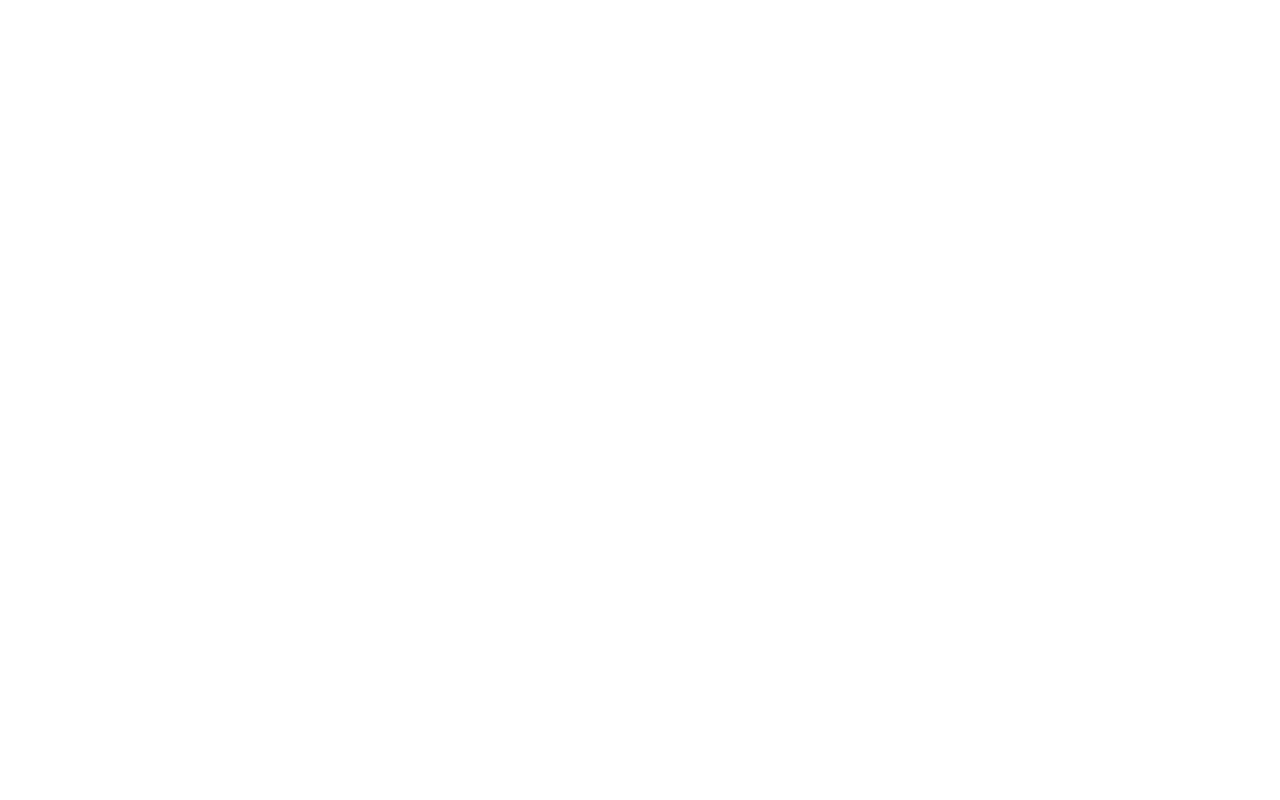
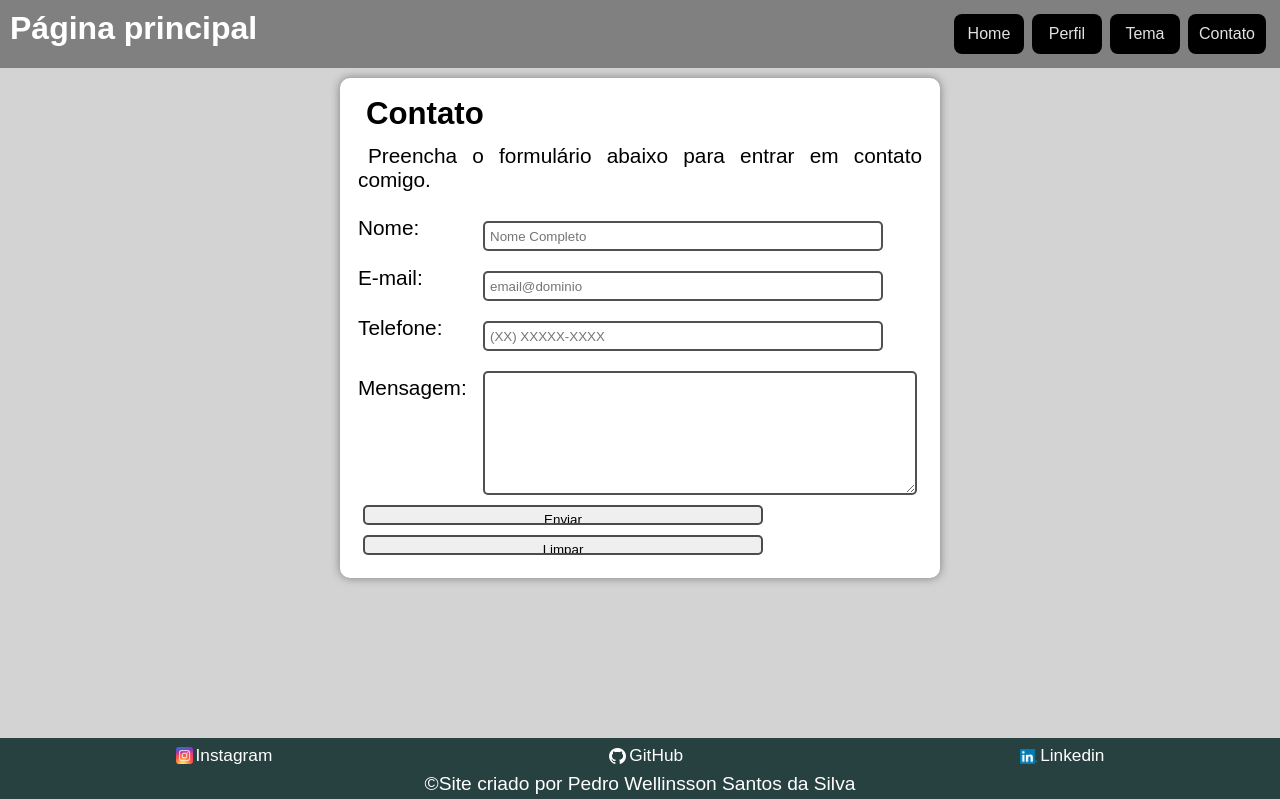
Before and after one commit to pwellinsson/work_monitor, a plain HTML site: page form/form.html in a window 1280 px wide. Drawn offline with Linux system fonts and the light colour scheme.

Commit message:
Insert a some of all

```diff
--- a/form/form.html
+++ b/form/form.html
@@ -0,0 +1,158 @@
+<!DOCTYPE html>
+<html lang="pt-br">
+  <head>
+    <meta charset="UTF-8" />
+    <meta name="viewport" content="width=device-width, initial-scale=1.0" />
+    <title>Formulário</title>
+    <link rel="stylesheet" href="../styles/style.css" />
+    <link
+      rel="stylesheet"
+      href="../styles/tablet.css"
+      media="screen and (min-width: 600px)"
+    />
+    <link
+      href="https://fonts.googleapis.com/icon?family=Material+Icons"
+      rel="stylesheet"
+    />
+    <style>
+      main {
+        font-size: 1.3em;
+        max-width: 600px;
+        height: 500px;
+      }
+
+      article {
+        display: grid;
+        height: 100%;
+        /* grid-template-columns: repeat(2, 1fr); */
+        /* grid-template-rows: repeat(3, auto); */
+        grid-template-rows: 30px 70px auto;
+        grid-column-gap: 10px;
+        grid-row-gap: 10px;
+      }
+
+      form {
+        display: grid;
+        /* grid-template-columns: 110px auto; */
+        grid-template-rows: auto 30px 30px;
+        /* grid-column-gap: 10px;
+        grid-row-gap: 10px; */
+      }
+
+      form > section#content {
+        display: grid;
+        grid-template-columns: 110px auto;
+        grid-template-rows: repeat(3, 40px) auto;
+        grid-column-gap: 10px;
+        grid-row-gap: 10px;
+      }
+
+      /* form {
+        display: flex;
+        flex-flow: column wrap;
+        justify-content: space-between;
+        align-items: left;
+      } */
+
+      form > label {
+        margin: 5px;
+      }
+
+      label {
+        text-align: left;
+      }
+
+      input, textarea {
+        margin: 5px;
+        border-radius: 5px;
+        border: 2px solid rgba(0, 0, 0, 0.682);
+      }
+
+      input {
+        max-width: 400px;
+        padding: 5px;
+      }
+
+      label#msg {
+        margin-top: 10px;
+      }
+
+      #mensagem {
+        border: 2px solid rgba(0, 0, 0, 0.682);
+        text-decoration: underline;
+      }
+    </style>
+  </head>
+  <body onresize="mudouTamanho()">
+    <header>
+      <h1>Página principal</h1>
+      <i id="icon-menu" class="material-icons" onclick="clickMenu()">menu</i>
+      <nav id="menu">
+        <ul>
+          <li><a href="../index.html">Home</a></li>
+          <li><a href="perfil/perfil.html">Perfil</a></li>
+          <li><a href="tema.html">Tema</a></li>
+          <li><a href="form/form.html">Contato</a></li>
+        </ul>
+      </nav>
+    </header>
+    <main>
+      <article>
+        <h2>Contato</h2>
+        <p>Preencha o formulário abaixo para entrar em contato comigo.</p>
+        <form action="enviar.js" method="get" autocomplete="on">
+          <!--Não enviarei para lugar algum, apenas para mostrar o uso-->
+          <section id="content">
+            <label for="nome">Nome:</label>
+            <input
+              type="text"
+              name="nome"
+              id="nome"
+              autocomplete="name"
+              placeholder="Nome Completo"
+              required
+            />
+            <label for="email">E-mail:</label>
+            <input
+              type="email"
+              name="email"
+              id="email"
+              autocomplete="email"
+              placeholder="email@dominio"
+              required
+            />
+            <label for="telefone">Telefone:</label>
+            <input
+              type="tel"
+              name="telefone"
+              id="telefone"
+              autocomplete="tel"
+              placeholder="(XX) XXXXX-XXXX"
+              required
+            />
+            <label id="msg" for="mensagem">Mensagem:</label>
+            <textarea name="mensagem" id="mensagem"></textarea>
+          </section>
+
+          <input type="submit" value="Enviar" />
+          <input type="reset" value="Limpar" />
+        </form>
+      </article>
+    </main>
+    <footer>
+      <div id="social">
+        <a href="https://www.instagram.com/p_wellinsson/" target="_blank"
+          ><img src="../img/social/instagram.png" alt="Instagram" />Instagram</a
+        >
+        <a href="https://github.com/pwellinsson" target="_blank"
+          ><img src="../img/social/github.png" alt="GitHub" />GitHub</a
+        >
+        <a href="https://www.linkedin.com/in/pedro-wellinsson/" target="_blank"
+          ><img src="../img/social/linkedin.png" alt="Linkedin" />Linkedin</a
+        >
+      </div>
+      <p>&copy;Site criado por Pedro Wellinsson Santos da Silva</p>
+    </footer>
+    <script src="../script.js"></script>
+  </body>
+</html>
--- a/styles/style.css
+++ b/styles/style.css
@@ -32,7 +32,8 @@ i#icon-menu {
   width: 95vw;
 }
 
-i#icon-menu, nav#menu a {
+i#icon-menu,
+nav#menu a {
   display: block;
   background-color: rgb(33, 33, 33);
   color: rgb(225, 225, 225);
@@ -42,11 +43,12 @@ i#icon-menu, nav#menu a {
   border-radius: 4px;
 }
 
-i#icon-menu:hover, nav#menu a:hover {
+i#icon-menu:hover,
+nav#menu a:hover {
   cursor: pointer;
-  background-color: rgb(225, 225, 225);;
+  background-color: rgb(225, 225, 225);
   color: rgb(48, 48, 48);
-  transition: background-color .5s;
+  transition: background-color 0.5s;
 }
 
 header > nav#menu {
@@ -73,9 +75,9 @@ nav#menu a {
 main {
   background-color: white;
   width: 96vw;
-  margin: auto;
+  max-width: 900px;
   padding: 10px;
-  margin: 10px;
+  margin: 10px auto;
   border-radius: 10px;
   box-shadow: 0px 0px 10px rgba(0, 0, 0, 0.414);
 }
@@ -84,7 +86,50 @@ article {
   padding: 8px;
 }
 
-article > p {
+article h2 {
+  text-align: left;
+  padding: 8px;
+  padding-top: 0px;
+}
+
+article p {
   text-align: justify;
   text-indent: 10px;
+  padding-top: 8px;
 }
+
+footer {
+  font-size: .9em;
+  position: fixed;
+  bottom: 1px;
+  width: 100%;
+  background-color: rgb(39, 65, 65);
+  color: white;
+  text-align: center;
+  padding: 4px;
+}
+
+div#social {
+  display: flex;
+  flex-flow: row nowrap;
+  justify-content: space-around;
+  padding: 3px;
+}
+
+div#social > a {
+  color: white;
+  font-size: 0.9em;
+  text-decoration: none;
+  padding-bottom: 4px;
+}
+
+div#social > a:hover {
+  text-decoration: underline;
+  color: rgb(225, 225, 225);
+}
+
+div#social img {
+  width: 17px;
+  margin-right: 3px;
+  margin-bottom: -3px;
+}
--- a/styles/tablet.css
+++ b/styles/tablet.css
@@ -21,3 +21,7 @@ nav#menu a {
   border-radius: 8px;
   min-width: 70px;
 }
+
+footer {
+  font-size: 1.2em;
+}
```
Also changed, not shown: index.html (+47 -5 lines), img/social/github.png (added), img/social/instagram.png (added), img/social/linkedin.png (added).
